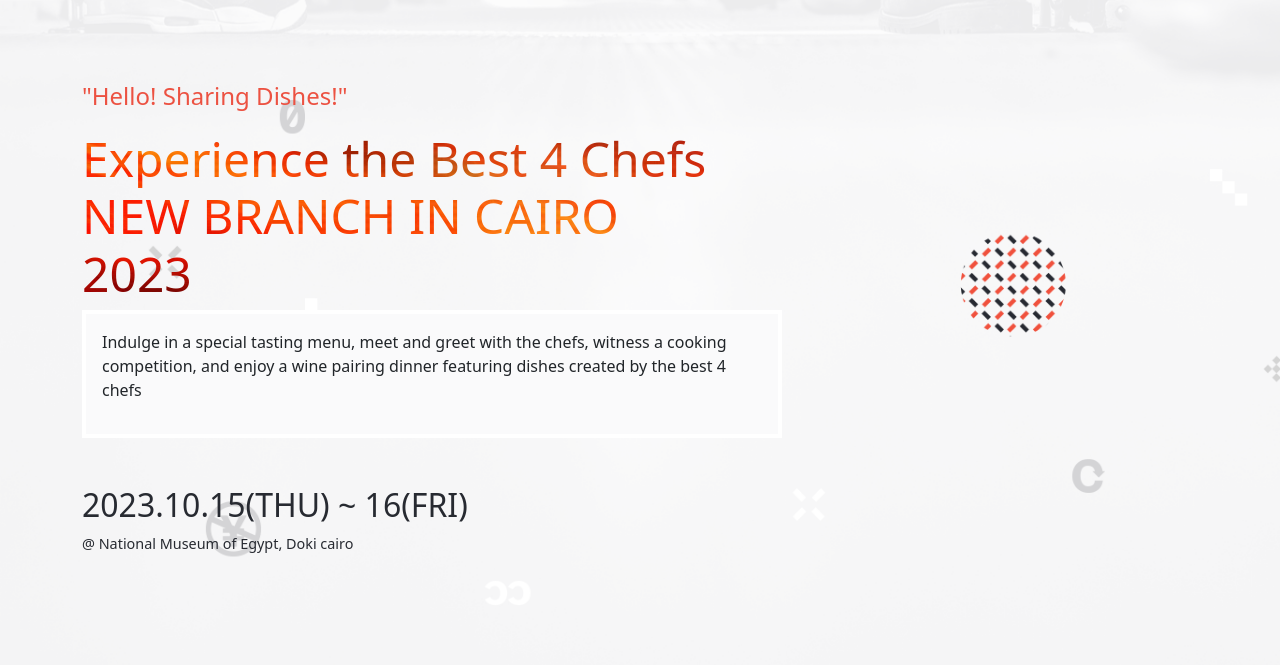
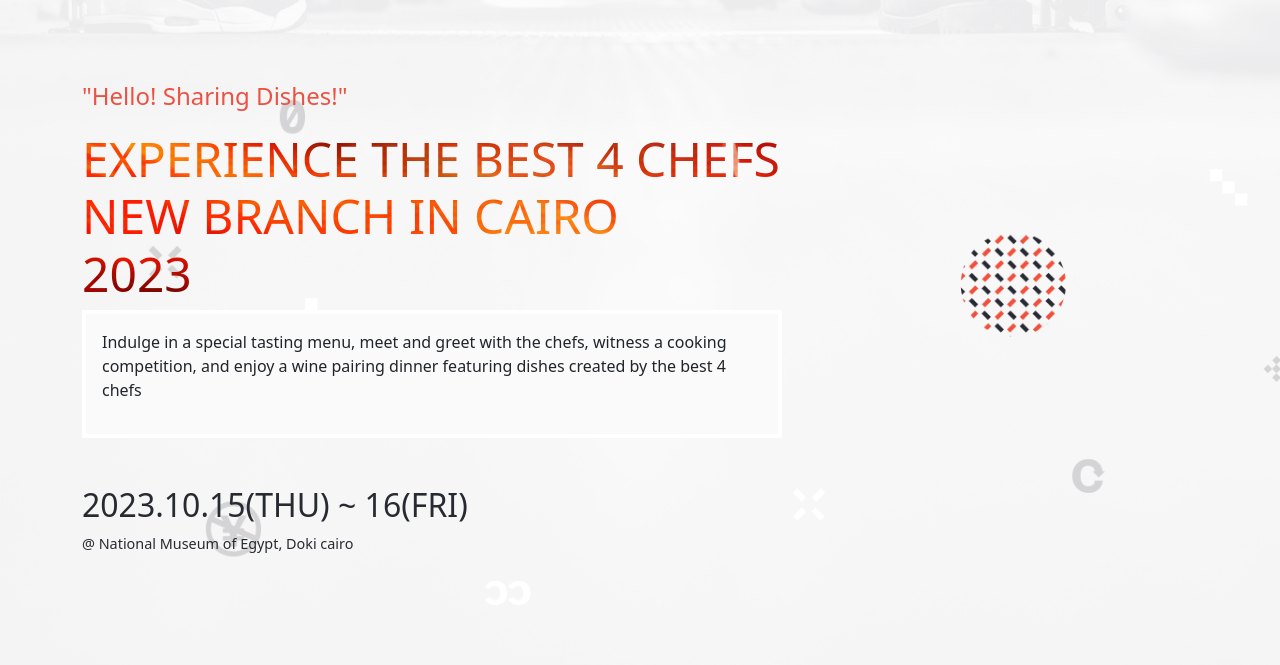
Before and after one commit to waelelsafty07/capstone-project, a plain HTML site: page index.html in a window 1280 px wide. Shown: the part 135-800 px from the top of the page. Drawn offline with Linux system fonts and the light colour scheme.

Commit message:
fix style linter

```diff
--- a/css/styles.css
+++ b/css/styles.css
@@ -218,10 +218,12 @@ features
   width: 100%;
   font-weight: bold;
 }
+
 .features .read-btn:hover {
   background-color: #ec5242;
   color: #fff;
 }
+
 /* ----------------------------------------------------------------
   partners
 */
@@ -474,6 +476,7 @@ footer .copywrite p:last-child {
     text-decoration: none;
     width: 100%;
   }
+
   footer .image img {
     max-width: 6rem;
     margin: 0;
--- a/index.html
+++ b/index.html
@@ -75,7 +75,7 @@
                     <p>"Hello! Sharing Dishes!"</p>
                 </div>
                 <div class="heading">
-                    <h1>Experience the Best 4 Chefs<br> NEW BRANCH IN CAIRO <br>2023</h1>
+                    <h1>EXPERIENCE THE BEST 4 CHEFS<br> NEW BRANCH IN CAIRO <br>2023</h1>
                 </div>
                 <div class="pragrahph-two">
                     <p>Indulge in a special tasting menu, meet and greet with the chefs, witness a cooking competition, and enjoy a wine pairing dinner featuring dishes created by the best 4 chefs</p>
```
